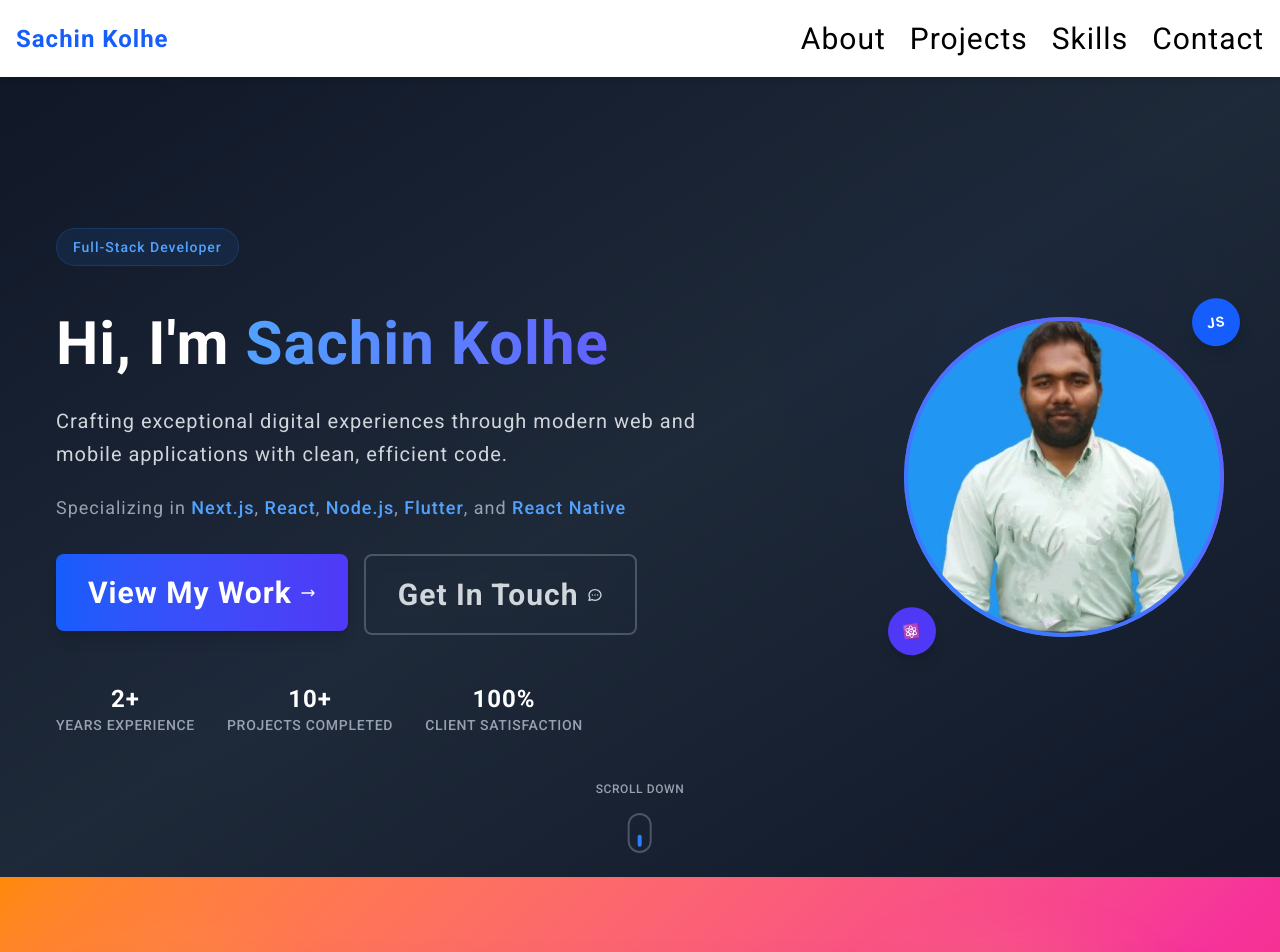
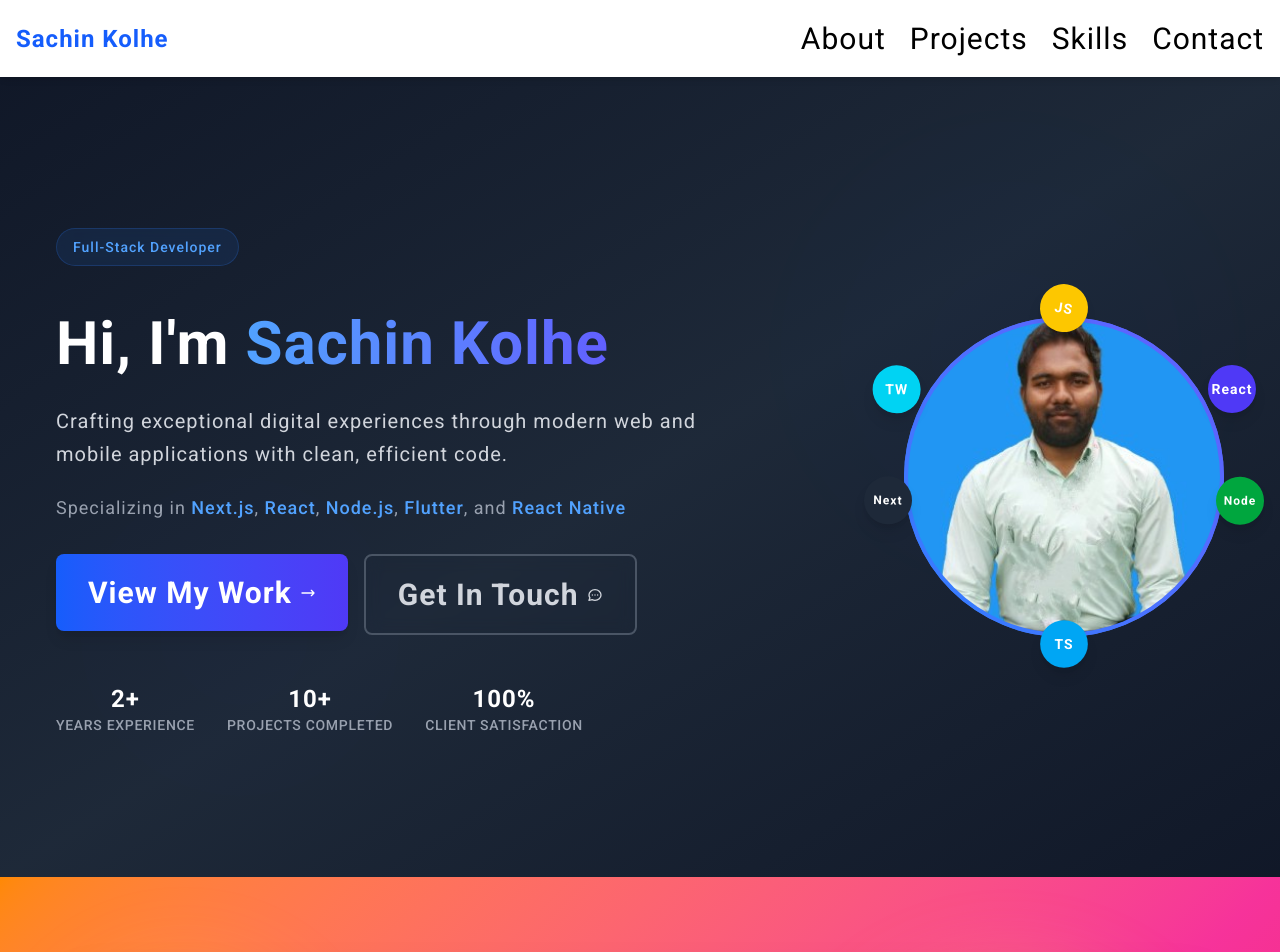
Before and after one commit to evsachin/sachin-portfolio-1, a React (Vite) app: page / in a window 1280 px wide. Shown: the top 952 px of the page. Built offline with nearby package versions, Linux system fonts and the light colour scheme.

Commit message:
text size minimize and added new technology in in surrounds profile photo

```diff
--- a/src/components/contact/Contact.jsx
+++ b/src/components/contact/Contact.jsx
@@ -257,11 +257,11 @@ export default function Contact() {
           </form>
         </motion.div>
 
-        <div className="mt-12 text-center text-gray-600">
-          <p>Or reach out directly at:</p>
+        <div className="mt-12 px-4 text-center text-gray-600">
+          <p className="text-base sm:text-lg">Or reach out directly at:</p>
           <a
             href="mailto:sachin.kolhe.evisiontech@gmail.com"
-            className="text-blue-600 hover:text-blue-800 font-medium"
+            className="mt-2 inline-block break-all text-blue-600 hover:text-blue-800 font-medium text-sm sm:text-base"
           >
             sachin.kolhe.evisiontech@gmail.com
           </a>
--- a/src/components/hero/Hero.jsx
+++ b/src/components/hero/Hero.jsx
@@ -207,62 +207,97 @@ const Hero = () => {
             </div>
           </div>
 
-          {/* Tech badges */}
+          {/* Tech badges - each uniquely animated */}
+          {/* JavaScript */}
           <motion.div
-            className="absolute -top-4 -right-4 w-12 h-12 bg-blue-600 rounded-full flex items-center justify-center shadow-lg"
-            animate={{
-              y: [0, -5, 0],
-              rotate: [0, 10, -10, 0],
-            }}
-            transition={{
-              duration: 4,
-              repeat: Infinity,
-              ease: "easeInOut",
-            }}
+            className="absolute -top-6 left-1/2 transform -translate-x-1/2 w-12 h-12 bg-yellow-400 rounded-full flex items-center justify-center shadow-lg"
+            animate={{ y: [0, -10, 0], rotate: [0, 10, -10, 0] }}
+            transition={{ duration: 5, repeat: Infinity, ease: "easeInOut" }}
           >
             <span className="text-white font-bold text-sm">JS</span>
           </motion.div>
 
+          {/* React */}
           <motion.div
-            className="absolute -bottom-4 -left-4 w-12 h-12 bg-indigo-600 rounded-full flex items-center justify-center shadow-lg"
+            className="absolute top-12 -right-8 w-12 h-12 bg-indigo-600 rounded-full flex items-center justify-center shadow-lg"
             animate={{
-              y: [0, 5, 0],
-              rotate: [0, -10, 10, 0],
+              x: [0, 10, -10, 0],
+              y: [0, 5, -5, 0],
+              rotate: [0, -5, 5, 0],
             }}
             transition={{
-              duration: 4,
+              duration: 6,
               repeat: Infinity,
               ease: "easeInOut",
-              delay: 2,
+              delay: 1,
             }}
           >
-            <span className="text-white font-bold text-sm">⚛️</span>
+            <span className="text-white font-bold text-sm">React</span>
+          </motion.div>
+
+          {/* TypeScript */}
+          <motion.div
+            className="absolute -bottom-8 left-1/2 transform -translate-x-1/2 w-12 h-12 bg-sky-500 rounded-full flex items-center justify-center shadow-lg"
+            animate={{ y: [0, 8, -8, 0], scale: [1, 1.05, 0.95, 1] }}
+            transition={{
+              duration: 7,
+              repeat: Infinity,
+              ease: "easeInOut",
+              delay: 0.5,
+            }}
+          >
+            <span className="text-white font-bold text-sm">TS</span>
+          </motion.div>
+
+          {/* Tailwind */}
+          <motion.div
+            className="absolute top-12 -left-8 w-12 h-12 bg-cyan-400 rounded-full flex items-center justify-center shadow-lg"
+            animate={{
+              x: [0, -10, 10, 0],
+              y: [0, -5, 5, 0],
+              rotate: [0, 5, -5, 0],
+            }}
+            transition={{
+              duration: 6.5,
+              repeat: Infinity,
+              ease: "easeInOut",
+              delay: 0.8,
+            }}
+          >
+            <span className="text-white font-bold text-sm">TW</span>
+          </motion.div>
+
+          {/* Next.js */}
+          <motion.div
+            className="absolute top-1/2 -left-10 w-12 h-12 bg-gray-800 rounded-full flex items-center justify-center shadow-lg"
+            animate={{ y: [0, -6, 6, 0], rotate: [0, 10, -10, 0] }}
+            transition={{
+              duration: 5.5,
+              repeat: Infinity,
+              ease: "easeInOut",
+              delay: 1,
+            }}
+          >
+            <span className="text-white font-bold text-xs">Next</span>
+          </motion.div>
+
+          {/* Node.js */}
+          <motion.div
+            className="absolute top-1/2 -right-10 w-12 h-12 bg-green-600 rounded-full flex items-center justify-center shadow-lg"
+            animate={{ y: [0, 6, -6, 0], rotate: [0, -10, 10, 0] }}
+            transition={{
+              duration: 6,
+              repeat: Infinity,
+              ease: "easeInOut",
+              delay: 1.2,
+            }}
+          >
+            <span className="text-white font-bold text-xs">Node</span>
           </motion.div>
         </motion.div>
       </div>
 
-      {/* Scroll indicator */}
-      <motion.div
-        className="absolute bottom-8 left-1/2 transform -translate-x-1/2 flex flex-col items-center gap-2"
-        initial={{ opacity: 0 }}
-        animate={{ opacity: 1 }}
-        transition={{ delay: 1 }}
-      >
-        <span className="text-gray-400 text-xs font-medium tracking-wider uppercase">
-          Scroll Down
-        </span>
-        <motion.div
-          animate={{ y: [0, 8, 0] }}
-          transition={{ repeat: Infinity, duration: 2, ease: "easeInOut" }}
-          className="w-6 h-10 border-2 border-gray-600 rounded-full flex justify-center"
-        >
-          <motion.div
-            animate={{ y: [0, 12, 0] }}
-            transition={{ repeat: Infinity, duration: 2, ease: "easeInOut" }}
-            className="w-1 h-3 bg-blue-500 rounded-full mt-2"
-          />
-        </motion.div>
-      </motion.div>
+
     </motion.section>
   );
 };
```
